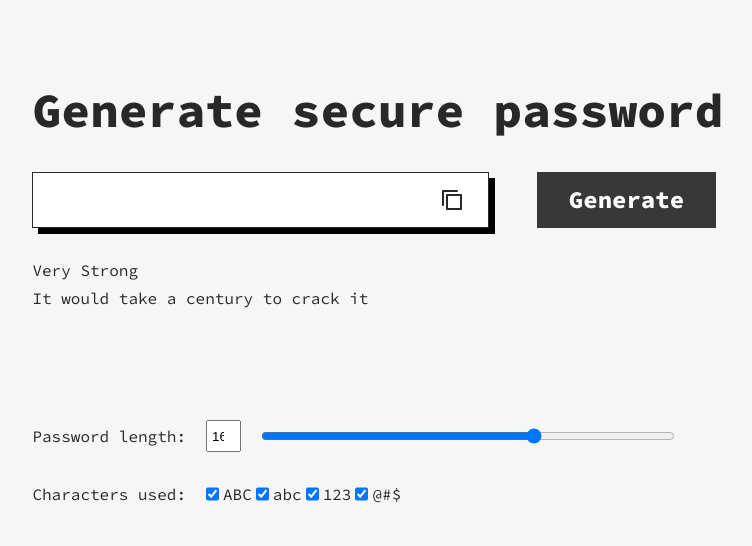
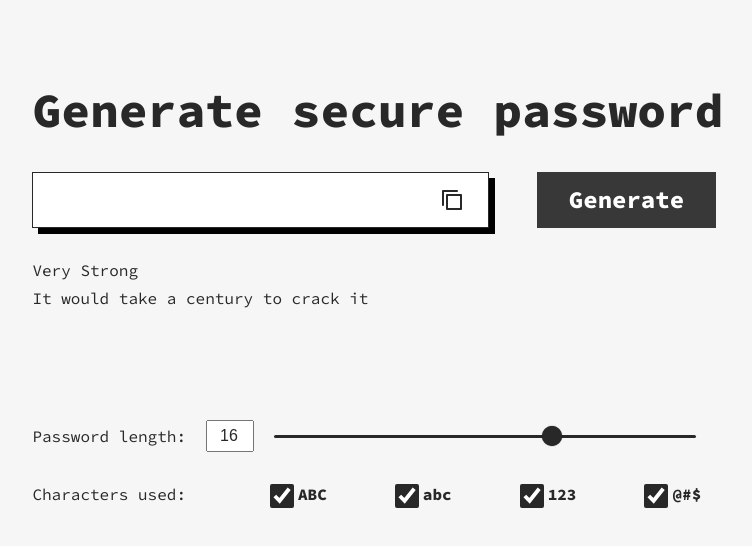
Before and after one commit to jonhyblaze/password-generator, a React (Create React App) app: page / in a window 1280 px wide. Shown: the top 546 px of the page, without its empty margins (262-1014 px from the left). Built offline with nearby package versions, Linux system fonts and the light colour scheme.

Commit message:
adding copy to clipboard function

```diff
--- a/src/App.css
+++ b/src/App.css
@@ -1,3 +1,4 @@
+
 /* Global Styles */
 
 * {
@@ -52,6 +53,20 @@ label {
   color: #282828;
 }
 
+input {
+  font-weight: 400;
+  font-size: 16px;
+  line-height: 20px;
+  color: #282828;
+ }
+
+.charset--label{
+  font-weight: 700;
+  font-size: 1rem;
+  line-height: 1.25rem;
+  color: #282828;
+}
+
 /* Components */
 
 .App {
@@ -98,6 +113,7 @@ label {
   height: 1.5rem;
   color: #282828;
   margin-right: 1.5rem;
+  cursor: pointer;
 }
 
 .output--button {
@@ -111,6 +127,7 @@ label {
   height: 100%;
   background: #383838;
   border: 1px solid #383838;
+  cursor: pointer;
 }
 
 .complexity {
@@ -128,9 +145,9 @@ label {
 }
 
 .input--number {
-  width: 5%;
+  width: 7%;
   height: 100%;
-  padding-left: .25rem;
+  padding-left: .75rem;
 }
 
 .input--slider {
@@ -146,3 +163,117 @@ label {
   display: flex;
   gap: .25rem;
 }
+
+.checkbox {
+  margin-left: 4rem;
+  background-color: #000000;
+}
+
+
+/* Crazy CSS rules */
+
+input[type=number]::-webkit-inner-spin-button {
+  -webkit-appearance: none;
+}
+
+/* RANGE INPUT */
+
+input[type=range] {
+  -webkit-appearance: none;
+  margin: 10px 0;
+  width: 61%;
+}
+input[type=range]:focus {
+  outline: none;
+}
+input[type=range]::-webkit-slider-runnable-track {
+  width: 100%;
+  height: 3px;
+  cursor: pointer;
+  animate: 0.2s;
+  box-shadow: 0px 0px 0px #282828;
+  background: #282828;
+  border-radius: 50px;
+  border: 0px solid #282828;
+}
+input[type=range]::-webkit-slider-thumb {
+  box-shadow: 0px 0px 1px #000000;
+  border: 0px solid ;
+  height: 20px;
+  width: 20px;
+  border-radius: 50px;
+  background: #282828;
+  cursor: pointer;
+  -webkit-appearance: none;
+  margin-top: -8.5px;
+}
+input[type=range]:focus::-webkit-slider-runnable-track {
+  background: #282828;
+}
+input[type=range]::-moz-range-track {
+  width: 100%;
+  height: 3px;
+  cursor: pointer;
+  animate: 0.2s;
+  box-shadow: 0px 0px 0px #282828;
+  background: #282828;
+  border-radius: 50px;
+  border: 0px solid #282828;
+}
+input[type=range]::-moz-range-thumb {
+  box-shadow: 0px 0px 1px #000000;
+  border: 0px solid ;
+  height: 20px;
+  width: 20px;
+  border-radius: 50px;
+  background: #282828;
+  cursor: pointer;
+}
+input[type=range]::-ms-track {
+  width: 100%;
+  height: 3px;
+  cursor: pointer;
+  animate: 0.2s;
+  background: transparent;
+  border-color: transparent;
+  color: transparent;
+}
+input[type=range]::-ms-fill-lower {
+  background: rgba(40,40,40,0.2);
+  border: 0px solid #282828;
+  border-radius: 100px;
+  box-shadow: 0px 0px 0px #282828;
+}
+input[type=range]::-ms-fill-upper {
+  background: rgba(40,40,40,0.2);
+  border: 0px solid rgba(40,40,40,0.2);
+  border-radius: 100px;
+  box-shadow: 0px 0px 0px rgba(40,40,40,0.2);
+}
+input[type=range]::-ms-thumb {
+  box-shadow: 0px 0px 1px #000000;
+  border: 0px solid ;
+  height: 20px;
+  width: 20px;
+  border-radius: 50px;
+  background: #282828;
+  cursor: pointer;
+}
+input[type=range]:focus::-ms-fill-lower {
+  background: #282828;
+}
+input[type=range]:focus::-ms-fill-upper {
+  background: #282828;
+}
+
+
+/* CHECKBOX INPUT */
+
+input[type=checkbox] {
+  background: #f1f5f9;
+  transition: background 250ms;
+  width: 1.5rem;
+  height: 1.5rem;
+  border: 1px solid #94a3b8;
+  accent-color: #282828
+}
--- a/src/components/Charset.js
+++ b/src/components/Charset.js
@@ -7,28 +7,28 @@ export default function Charset (props) {
     <div className="charset">
        <p className="charset--title">Characters used:</p>
        <div className="charset--checkbox-container">
-              <input className="charset--uppercase"
+              <input className="charset--uppercase checkbox"
                      type="checkbox"
                      name="uppercase"
                      onChange={props.toggleCheckbox}
                      checked={props.uppercase}
               />
               <label className="charset--label">ABC</label>
-              <input className="charset--lovercase"
+              <input className="charset--lovercase checkbox"
                      name="lovercase"
                      type="checkbox"
                      onChange={props.toggleCheckbox}
                      checked={props.lovercase}
               />
               <label className="charset--label">abc</label>
-              <input className="charset--numbers"
+              <input className="charset--numbers checkbox"
                      type="checkbox"
                      name="numbers"
                      onChange={props.toggleCheckbox}
                      checked={props.numbers}
               />
               <label className="charset--label">123</label>
-              <input className="charset--symbols"
+              <input className="charset--symbols checkbox"
                      type="checkbox"
                      name="symbols"
                      onChange={props.toggleCheckbox}
--- a/src/components/Output.js
+++ b/src/components/Output.js
@@ -7,12 +7,35 @@ function handlePassword () {
   setPassword( () => (props.generate(props.length, props.lovercase, props.uppercase, props.numbers, props.symbols)))
 }
 
+async function copyTextToClipboard(text) {
+  if ('clipboard' in navigator) {
+    return await navigator.clipboard.writeText(text);
+  } else {
+    return document.execCommand('copy', true, text);
+  }
+}
+
+function handleCopyClick() {
+  copyTextToClipboard(password)
+  if(password.length > 0) {
+    setPassword( (prev) => {
+      setTimeout( ()=> {
+        setPassword(prev)
+      }, 800)
+     return 'Password is copied!'
+      })
+  }
+}
+
   return (
     <div className="output">
         <div className="output--field">
           <h3>{password}</h3>
           <div className="output--password"></div>
-          <div className="output--copy"></div>
+          <div className="output--copy"
+               onClick={handleCopyClick }>
+
+          </div>
         </div>
         <div className="output--button" onClick={handlePassword}><h4>Generate</h4></div>
     </div>
```
Also changed, not shown: src/components/Input.js (line endings or trailing spaces).
